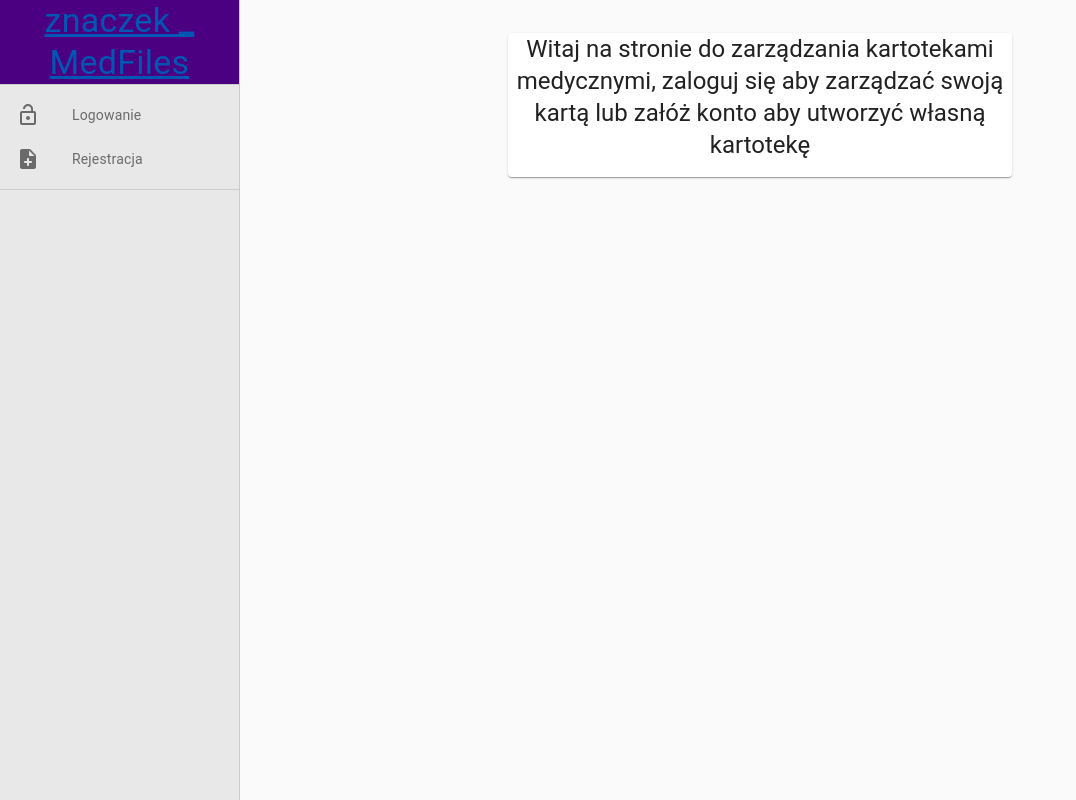
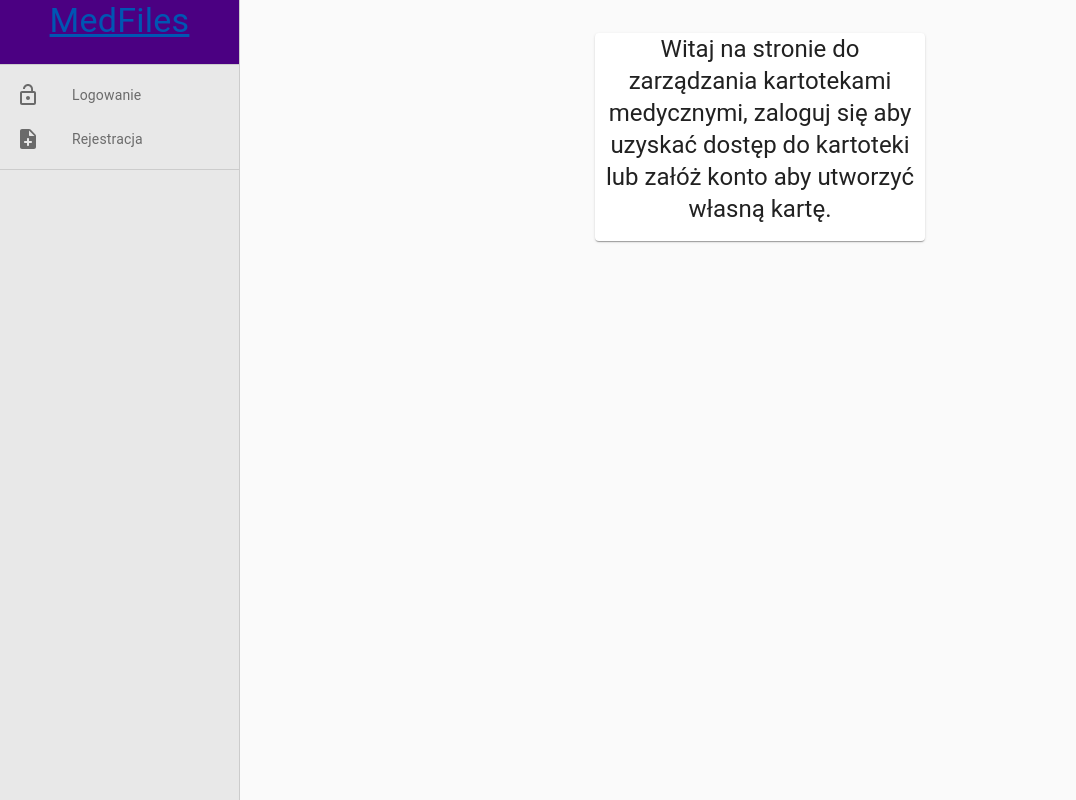
Before and after one commit to wasikm04/medfiles, a React (Create React App) app: page / in a window 1280 px wide. Shown: the whole page, without its empty margins (0-1076 px from the left). Built offline with nearby package versions, Linux system fonts and the light colour scheme.

Commit message:
added new routes, prepared for tests

```diff
--- a/src/App.jsx
+++ b/src/App.jsx
@@ -10,6 +10,7 @@ import {
 import PermanentDrawerLeft from './components/NavBar';
 import CardDetails from './components/card/CardDetails';
 import CardUpdate from './components/card/CardUpdate';
+import DoctorCard from './components/card/DoctorCard';
 import CardProvider from './components/providers/CardProvider';
 import Home from './components/Home';
 import Login from './components/helpers/Login';
@@ -57,17 +58,22 @@ class App extends Component {
                 path="/appointments"
                 component={() => <Appointment />}
               />
-              <ProtectedRoute
+              <Route
                 exact
-                path="/profile"
+                path="/doctor-card"
+                component={() => <DoctorCard />}
+              />
+              <Route
+                exact
+                path="/card"
                 component={() => <CardDetails />}
               />
-              <ProtectedRoute
+              <Route
                 exact
-                path="/profile-update"
+                path="/card/update"
                 component={() => <CardUpdate />}
               />
-              <ProtectedRoute
+              <Route
                 exact
                 path="/logout"
                 component={() => <Logout />}
@@ -76,7 +82,7 @@ class App extends Component {
                 exact
                 path="/"
                 render={() =>
-                  <Grid item xs={6}
+                  <Grid item xs={4}
                     direction="columns"
                     justify="center"
                     alignItems="center">
@@ -86,7 +92,7 @@ class App extends Component {
                         component="h2"
                         align="center"
                         paragraph>
-                        Witaj na stronie do zarządzania kartotekami medycznymi, zaloguj się aby zarządzać swoją kartą lub załóż konto aby utworzyć własną kartotekę
+                        Witaj na stronie do zarządzania kartotekami medycznymi, zaloguj się aby uzyskać dostęp do kartoteki lub załóż konto aby utworzyć własną kartę.
                       </Typography>
                     </Card>
                   </Grid>} />
--- a/src/components/NavBar.jsx
+++ b/src/components/NavBar.jsx
@@ -17,7 +17,6 @@ import DescriptionRoundedIcon from '@material-ui/icons/DescriptionRounded';
 import AssignmentIndRoundedIcon from '@material-ui/icons/AssignmentIndRounded';
 import DashboardIcon from '@material-ui/icons/Dashboard';
 import { CardContext } from './providers/CardProvider';
-import Container from '@material-ui/core/Container';
 
 const drawerWidth = 240;
 const useStyles = makeStyles(theme => ({
@@ -66,12 +65,12 @@ export default function PermanentDrawerLeft() {
                     paper: classes.drawerPaper,
                 }}
                 anchor="left">
-                <Link className={classes.colour} to="/" color="textPrimary">
-                    <Container className={classes.toolbar} >
-                        <Typography  variant="h4" align="center" justify="center">
-                           znaczek _ MedFiles
+                <Link className={classes.colour}  to="/" color="textPrimary">
+                    <div className={classes.toolbar} >
+                        <Typography className={classes.toolbar}  variant="h4" align="center" justify="center">
+                           MedFiles
                         </Typography>
-                    </Container>
+                    </div>
                 </Link>
                 <Divider />
                 {isAuthenticated ?
@@ -83,7 +82,7 @@ export default function PermanentDrawerLeft() {
                             </ListItem>
                         </Link>
                         {isDoctor ?
-                            <Link to="/profile" color="textPrimary">
+                            <Link to="/card" color="textPrimary">
                                 <ListItem button >
                                     <ListItemIcon><DescriptionRoundedIcon /></ListItemIcon>
                                     <ListItemText secondary={"Karta Pacjenta"} />
```
Also changed, not shown: src/components/card/DoctorCard.jsx (added), src/components/card/DoctorCardDetails.jsx (deleted), src/components/card/DoctorCardUpdate.jsx (deleted).
